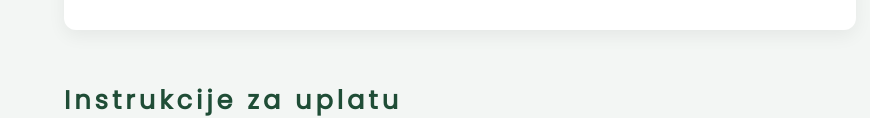
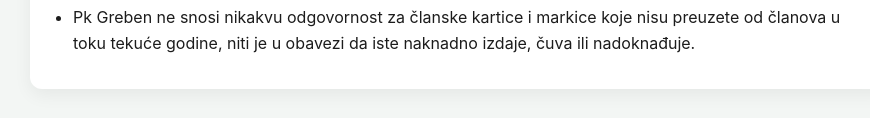
Before and after one commit to AllanSmithee83/greben2, a Gatsby site: page /postani-clan in a window 1280 px wide. Shown: the part 1278-1396 px from the top of the page, without its empty margins (180-1050 px from the left). Built offline with nearby package versions, Linux system fonts and the light colour scheme; Gatsby itself is replaced by a stand-in of ours.

Commit message:
Update postani-clan.js

```diff
--- a/src/pages/postani-clan.js
+++ b/src/pages/postani-clan.js
@@ -237,6 +237,9 @@
             <li>
               Proceduru možete obaviti lično sredom od 20.00 do 21.00 h.
             </li>
+                  <li>
+              Pk Greben ne snosi nikakvu odgovornost za članske kartice i markice koje nisu preuzete od članova u toku tekuće godine, niti je u obavezi da iste naknadno izdaje, čuva ili nadoknađuje.
+            </li>
           </ul>
         </div>
 
```
